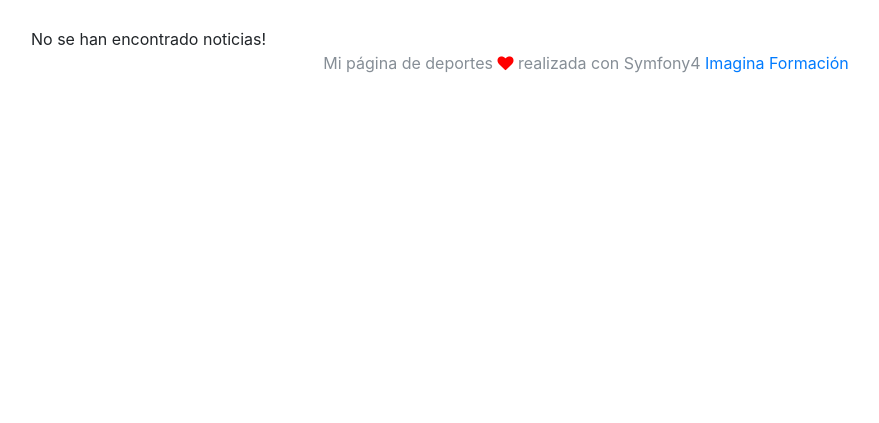
After one commit to Heipry/Symfony, a Symfony app: template templates/noticia/listar.html.twig in a window 1280 px wide; the page is wider, and only the part inside the window is pictured. The commit adds this page. Shown: the part 377-800 px from the top of that part, without its empty margins (54-933 px from the left). Run offline with Twig, Linux system fonts and the light colour scheme; the template is opened without the code that fills it, so the values that code supplies are empty; some libraries are stand-ins or nearby versions.

Commit message:
Plantillas twig sin assets

```diff
--- a/composer.json
+++ b/composer.json
@@ -24,6 +24,7 @@
         "symfony/swiftmailer-bundle": "^3.1",
         "symfony/translation": "4.3.*",
         "symfony/twig-bundle": "4.3.*",
+        "symfony/twig-pack": "^1.0",
         "symfony/validator": "4.3.*",
         "symfony/web-link": "4.3.*",
         "symfony/yaml": "4.3.*"
--- a/config/bundles.php
+++ b/config/bundles.php
@@ -13,4 +13,5 @@ return [
     Symfony\Bundle\DebugBundle\DebugBundle::class => ['dev' => true, 'test' => true],
     Symfony\Bundle\MakerBundle\MakerBundle::class => ['dev' => true],
     Symfony\Bundle\WebServerBundle\WebServerBundle::class => ['dev' => true],
+    Twig\Extra\TwigExtraBundle\TwigExtraBundle::class => ['all' => true],
 ];
--- a/config/services.yaml
+++ b/config/services.yaml
@@ -25,6 +25,6 @@ services:
 
     # add more service definitions when explicit configuration is needed
     # please note that last definitions always *replace* previous ones
-    App\EventListener\ExceptionListener:
-        tags:
-        - { name: kernel.event_listener, event: kernel.exception }
+    #App\EventListener\ExceptionListener:
+       # tags:
+       # - { name: kernel.event_listener, event: kernel.exception }
--- a/templates/base.html.twig
+++ b/templates/base.html.twig
@@ -1,12 +1,92 @@
-<!DOCTYPE html>
-<html>
-    <head>
-        <meta charset="UTF-8">
-        <title>{% block title %}Welcome!{% endblock %}</title>
-        {% block stylesheets %}{% endblock %}
-    </head>
-    <body>
-        {% block body %}{% endblock %}
-        {% block javascripts %}{% endblock %}
-    </body>
+<!doctype html>
+<html lang="es">
+<head>
+<title>{% block title %}Inicio{% endblock %}</title>
+<meta charset="utf-8">
+<meta name="viewport" content="width=device-width, initial-scale=1, shrink-to-fit=no">
+{% block stylesheets %}
+    <link rel="stylesheet"
+    href="https://maxcdn.bootstrapcdn.com/bootstrap/4.0.0-beta.2/css/bootstrap.min.css" integrity="sha384-PsH8R72JQ3SOdhVi3uxftmaW6Vc51MKb0q5P2rRUpPvrszuE4W1povHYgTpBfshb"
+    crossorigin="anonymous">
+    <!-- AÑADIR CSS DEL PROYECTO-------------------------------------------------------------- -->
+    <link rel="stylesheet" href="/css/font-awesome.css">
+    <link rel="stylesheet" href="/css/styles.css">
+{% endblock %}
+</head>
+
+<body>
+<nav class="navbar navbar-expand-lg navbar-dark navbar-bg mb-5">
+<a style="margin-left: 75px;" class="navbar-brand space-brand" href="#">Mi página de deportes</a>
+<button class="navbar-toggler" type="button" data-toggle="collapse" data-target="#navbarNavDropdown" aria-controls="navbarNavDropdown" aria-expanded="false" aria-label="Toggle navigation">
+<span class="navbar-toggler-icon"></span>
+</button>
+<div class="collapse navbar-collapse" id="navbarNavDropdown">
+<ul class="navbar-nav mr-auto">
+<li class="nav-item">
+<a style="color: #fff;" class="nav-link" href="#">Inicio</a>
+</li>
+<!-- AÑADIR LINKS A LAS SECCIONES CON LA RUTA, PARA VER LISTADO DE
+NOTICIAS DE UNA SECCIÓN -->
+<li class="nav-item">
+<a style="color: #fff;" class="nav-link" href="http://localhost:8000/deportes/futbol/1"> Futbol</a>
+</li>
+<li class="nav-item">
+<a style="color: #fff;" class="nav-link" href="http://localhost:8000/deportes/tenis/1"> Tenis</a>
+</li>
+<li class="nav-item">
+<a style="color: #fff;" class="nav-link" href="http://localhost:8000/deportes/rugby/1">Rugby</a>
+</li>
+</ul>
+<form class="form-inline my-2 my-lg-0">
+<input class="form-control mr-sm-2" type="search" placeholder="Buscar" aria-label="Buscar">
+<button class="btn btn-info my-2 my-sm-0" type="submit">Buscar</button>
+</form>
+<ul class="navbar-nav ml-auto">
+<li class="nav-item dropdown" style="margin-right: 75px;">
+<a class="nav-link dropdown-toggle" href="http://example.com" id="navbarDropdownMenuLink" data-toggle="dropdown" aria-haspopup="true" aria-expanded="false">
+<img class="nav-profile-img rounded-circle" src="images/runner.png">
+</a>
+<div class="dropdown-menu" aria-labelledby="navbarDropdownMenuLink">
+<a class="dropdown-item" href="#">Perfil</a>
+<a class="dropdown-item" href="#">Crear Post</a>
+<a class="dropdown-item" href="#">Logout</a>
+
+</div>
+</li>
+</ul>
+</div>
+</nav>
+{% block body %}
+    <!-- AÑADIR TEXTO EN EL CUERPO DE NUESTRA PÁGINA -->
+
+    <div class="container text-center">
+    <h1 class="text-muted">
+        {% if texto is defined %}
+        {{ texto }}
+        {% else %}
+        Mi página de deportes
+        {% endif %}
+    </h1>
+    </div>
+{% endblock %}
+<footer class="footer">
+<div class="container text-center">
+<span class="text-muted">Mi página de deportes <i class="fa fa-heart" style="color: red;"></i> realizada con Symfony4 <a href="#">Imagina Formación</a></span>
+</div>
+</footer>
+{% block javascripts %}{##}
+    <script src="https://code.jquery.com/jquery-3.2.1.min.js"
+    integrity="sha256-hwg4gsxgFZhOsEEamdOYGBf13FyQuiTwlAQgxVSNgt4="
+    crossorigin="anonymous"></script>
+    <script
+    src="https://cdnjs.cloudflare.com/ajax/libs/popper.js/1.12.3/umd/popper.min.js"
+    integrity="sha384-vFJXuSJphROIrBnz7yo7oB41mKfc8JzQZiCq4NCceLEaO4IHwicKwpJf9c9IpFgh"
+    crossorigin="anonymous"></script>
+    <script src="https://maxcdn.bootstrapcdn.com/bootstrap/4.0.0-beta.2/js/bootstrap.min.js" integrity="sha384-alpBpkh1PFOepccYVYDB4do5UnbKysX5WZXm3XxPqe5iKTfUKjNkCk9SaVuEZflJ"
+    crossorigin="anonymous"></script>
+    <script>
+    $('.dropdown-toggle').dropdown();
+    </script>
+{% endblock %}
+</body>
 </html>
--- /dev/null
+++ b/templates/noticia/listar.html.twig
@@ -0,0 +1,43 @@
+{% extends 'base.html.twig' %}
+{% block body %}
+<div class="container">
+<div class="row">
+<div class="col-sm-12 col-md-8">
+<!-- Listar articulos -->
+{% for noticia in noticias%}
+<div class="article-container my-1">
+<!-- General la url de la noticia con la función path a
+partir de los datos que tenemos para ir a la página de la noticia -->
+<a href="{{ path('verNoticia', {'seccion':noticia.seccion,'slug':noticia.textoTitular}) }}">
+<!-- Icono noticia -->
+<img class="article-img" src="{{ asset('images/tenis.png')}}">
+<div class="article-title d-inline-block pl-3 align-middle">
+<!-- Sección de la noticia -->
+<span>{{ titulo }}</span>
+<br>
+<!-- Fecha de la noticia -->
+<span class="pl-5 article-details float-right"> {{noticia.fecha }}</span>
+</div>
+</a>
+</div>
+<!-- H1 Artículo -->
+<!-- General la url de la noticia con la función path a partir
+de los datos que tenemos para ir a la página de la noticia -->
+<a class="main-article-link" href="{{ path('verNoticia', {'seccion':noticia.seccion, 'slug':noticia.textoTitular}) }}">
+<div class="main-article mb-5 pb-3">
+<!-- Imagen de la noticia -->
+<img src="{{ asset('images/noticias.jpg') }}"
+
+alt="meteor shower">
+<!-- Titular de la noticia -->
+<h1 class="text-center mt-2">{{
+noticia.textoTitular|replace({'-': " "})}}</h1>
+</div>
+</a>
+{% else %}
+No se han encontrado noticias!
+{% endfor %}
+</div>
+</div>
+</div>
+{% endblock %}
```
Also changed, not shown: src/Controller/DeportesController.php (+22 -8 lines), templates/noticia/noticia.html.twig (added, +53 -0 lines), 2 other files.
